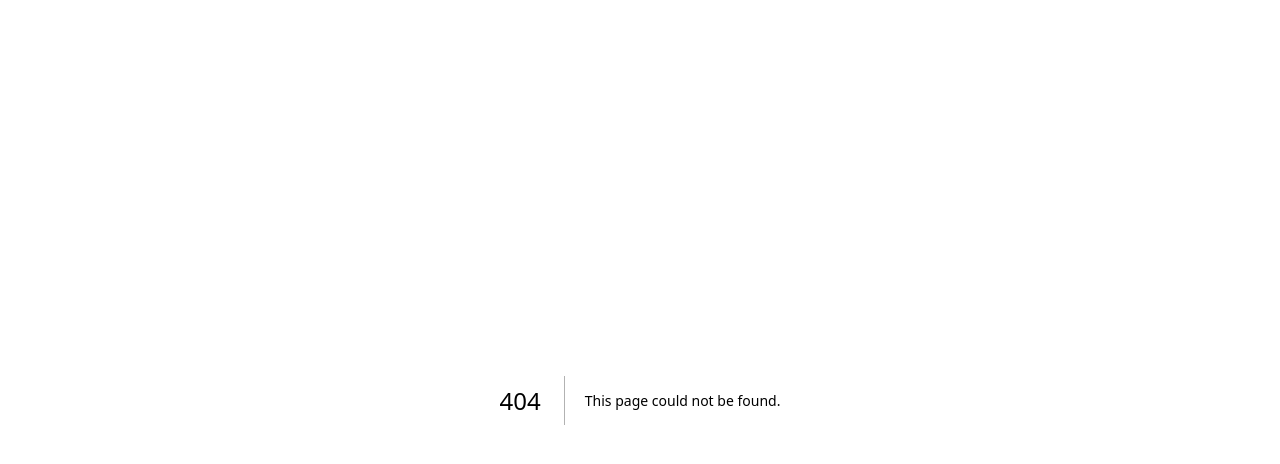
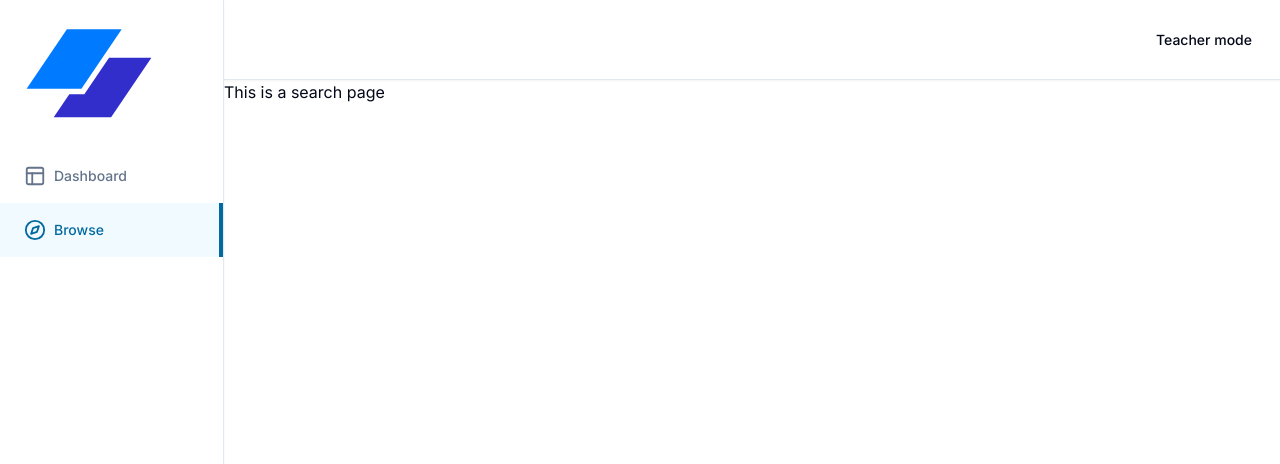
Before and after one commit to PrajwalBanakar/SwiftStudy_LMS, a Next.js app: page /search in a window 1280 px wide. Before the commit this address had no page. Shown: the top 464 px of the page. Built offline with nearby package versions, Linux system fonts and the light colour scheme.

Commit message:
added dynamic layout

```diff
--- /dev/null
+++ b/app/(dashboard)/(routes)/search/page.tsx
@@ -0,0 +1,9 @@
+const searchPage = () => {
+    return (
+        <div>
+            This is a search page
+        </div>
+     );
+}
+
+export default searchPage;
--- /dev/null
+++ b/app/(dashboard)/(routes)/teacher/analytics/page.tsx
@@ -0,0 +1,9 @@
+const AnalyticsPage = () => {
+    return (
+        <div>
+            Analytics
+        </div>
+     );
+}
+
+export default AnalyticsPage;
--- /dev/null
+++ b/app/(dashboard)/(routes)/teacher/courses/page.tsx
@@ -0,0 +1,9 @@
+const CoursesPage = () => {
+    return (
+        <div>
+            Coures page
+        </div>
+     );
+}
+
+export default CoursesPage;
--- /dev/null
+++ b/app/(dashboard)/_components/Navbar.tsx
@@ -0,0 +1,11 @@
+import { MobileSidebar } from "./mobile-sidebar"
+import { NavbarRoutes } from "@/components/navbar-routes"
+
+export const Navbar = () => {
+    return (
+        <div className="p-4 border-b h-full flex items-center bg-white shadow-sm">
+            <MobileSidebar />
+            <NavbarRoutes />
+        </div>
+    )
+}
--- a/app/(dashboard)/_components/logo.tsx
+++ b/app/(dashboard)/_components/logo.tsx
@@ -1,11 +1,15 @@
 import Image from "next/image";
+import Link from "next/link";
 
 export const Logo = () => {
     return(
+        <Link href={"/"}>
         <Image
         height={130}
         width={130}
         alt="logo"
-        src="/logoipsum-248.svg" />
+        src="/logoipsum-245.svg" />
+        </Link>
+
     )
 }
--- /dev/null
+++ b/app/(dashboard)/_components/mobile-sidebar.tsx
@@ -0,0 +1,17 @@
+import { Menu } from "lucide-react";
+
+import { Sheet, SheetContent, SheetTrigger } from "@/components/ui/sheet";
+import { Sidebar } from "./sidebar";
+
+export const MobileSidebar = () => {
+    return (
+        <Sheet>
+            <SheetTrigger className="md:hidden pr-4 hover:opacity-75 transition">
+            <Menu />
+            </SheetTrigger>
+            <SheetContent side={"left"} className="p-0 bg-white" >
+                <Sidebar />
+            </SheetContent>
+        </Sheet>
+    )
+}
--- a/app/(dashboard)/_components/sidebar-item.tsx
+++ b/app/(dashboard)/_components/sidebar-item.tsx
@@ -1,5 +1,7 @@
 "use client";
+import { cn } from "@/lib/utils";
 import { LucideIcon } from "lucide-react";
+import { usePathname, useRouter } from "next/navigation"
 
 interface SidebarItemProps {
     icon: LucideIcon;
@@ -8,13 +10,38 @@
 };
 
 export const SidebarItem = ({
-    icon,
+    icon: Icon,
     label,
     href
 }: SidebarItemProps) => {
+
+    const pathName = usePathname();
+    const router = useRouter();
+
+    const isActive = (pathName === "/" && href === "/")
+        || pathName === href
+        || pathName?.startsWith(`{$href}/`);
+
+    const onClick = () => {
+        router.push(href);
+    }
+
     return (
-        <div>
-            Sidebar item
-        </div>
+        <button onClick={onClick} type="button" className={cn(
+            "flex items-center gap-x-2 text-slate-500 text-sm font-[500] pl-6 transition-all hover:text-slate-600 hover:bg-slate-300/20",
+            isActive && "text-sky-700 bg-sky-200/20 hover:bg-sky-200/20"
+        )}>
+            <div className="flex items-center gap-x-2 py-4">
+            <Icon size={22} className={cn(
+                "text-slate-500",
+                isActive && "text-sky-700"
+            )} />
+            {label}
+            </div>
+            <div className={cn(
+                "ml-auto opacity-0 border-2 border-sky-700 h-full transition-all",
+                isActive && "opacity-100"
+            )}/>
+        </button>
     )
 }
--- a/app/(dashboard)/_components/sidebar-routes.tsx
+++ b/app/(dashboard)/_components/sidebar-routes.tsx
@@ -1,7 +1,8 @@
 "use client";
 
-import { Layout, Compass } from "lucide-react";
+import { Layout, Compass, BarChart, List } from "lucide-react";
 import { SidebarItem } from "./sidebar-item";
+import { usePathname } from "next/navigation";
 
 const guestRoutes = [
     {
@@ -16,8 +17,24 @@
     },
 ]
 
+const teacherRoutes = [
+    {
+        icon: List,
+        label: "Courses",
+        href: "/teacher/courses",
+    },
+    {
+        icon: BarChart,
+        label: "Analytics",
+        href: "/teacher/analytics",
+    },
+]
+
 export const SidebarRoutes = () => {
-    const routes = guestRoutes;
+    const pathname = usePathname()
+
+    const isTeacherPage = pathname?.includes("/teacher");
+    const routes = isTeacherPage? teacherRoutes : guestRoutes;
     return (
         <div className="flex flex-col w-full">
             {routes.map((route) => (
--- a/app/(dashboard)/layout.tsx
+++ b/app/(dashboard)/layout.tsx
@@ -1,14 +1,18 @@
 import { Sidebar } from "./_components/sidebar";
+import { Navbar } from "./_components/Navbar";
 
 const DashboardLayout = ({
     children
 }: {children : React.ReactNode }) => {
     return (
         <div className="h-full">
+            <div className="h-[80px] md:pl-56 fixed inset-y-0 w-full z-50"><Navbar /></div>
             <div className="hidden md:flex h-full w-56 flex-col fixed inset-y-0 z-50">
             <Sidebar />
             </div>
+            <main className="md:pl-56 pt-[80px] h-full">
             {children}
+            </main>
         </div>
      );
 }
--- /dev/null
+++ b/components/navbar-routes.tsx
@@ -0,0 +1,35 @@
+"use client"
+
+import { UserButton } from "@clerk/nextjs"
+import { usePathname } from "next/navigation"
+import { Button } from "./ui/button";
+import { LogOut } from "lucide-react";
+import Link from "next/link";
+
+export const NavbarRoutes = () => {
+
+    const pathname = usePathname();
+
+    const isTeacherPage = pathname?.startsWith("/teacher");
+    const isPlayerPage = pathname?.includes("/player")
+    return (
+        <div className="flex gap-x-2 ml-auto">
+            {isTeacherPage || isPlayerPage ? (
+                <Link href={"/"}>
+                <Button size={"sm"} variant={"ghost"}>
+                    <LogOut className="h-4 w-4 mr-2" />
+                    Exit
+                </Button>
+                </Link>
+            ) :
+                (
+                    <Link href={`/teacher/courses`}>
+                        <Button size={"sm"} variant={"ghost"}>
+                            Teacher mode
+                        </Button>
+                    </Link>
+                )}
+            <UserButton afterSignOutUrl="/" />
+        </div>
+    )
+}
--- /dev/null
+++ b/components/ui/sheet.tsx
@@ -0,0 +1,144 @@
+"use client"
+
+import * as React from "react"
+import * as SheetPrimitive from "@radix-ui/react-dialog"
+import { cva, type VariantProps } from "class-variance-authority"
+import { X } from "lucide-react"
+
+import { cn } from "@/lib/utils"
+
+const Sheet = SheetPrimitive.Root
+
+const SheetTrigger = SheetPrimitive.Trigger
+
+const SheetClose = SheetPrimitive.Close
+
+const SheetPortal = ({
+  className,
+  ...props
+}: SheetPrimitive.DialogPortalProps) => (
+  <SheetPrimitive.Portal className={cn(className)} {...props} />
+)
+SheetPortal.displayName = SheetPrimitive.Portal.displayName
+
+const SheetOverlay = React.forwardRef<
+  React.ElementRef<typeof SheetPrimitive.Overlay>,
+  React.ComponentPropsWithoutRef<typeof SheetPrimitive.Overlay>
+>(({ className, ...props }, ref) => (
+  <SheetPrimitive.Overlay
+    className={cn(
+      "fixed inset-0 z-50 bg-background/80 backdrop-blur-sm data-[state=open]:animate-in data-[state=closed]:animate-out data-[state=closed]:fade-out-0 data-[state=open]:fade-in-0",
+      className
+    )}
+    {...props}
+    ref={ref}
+  />
+))
+SheetOverlay.displayName = SheetPrimitive.Overlay.displayName
+
+const sheetVariants = cva(
+  "fixed z-50 gap-4 bg-background p-6 shadow-lg transition ease-in-out data-[state=open]:animate-in data-[state=closed]:animate-out data-[state=closed]:duration-300 data-[state=open]:duration-500",
+  {
+    variants: {
+      side: {
+        top: "inset-x-0 top-0 border-b data-[state=closed]:slide-out-to-top data-[state=open]:slide-in-from-top",
+        bottom:
+          "inset-x-0 bottom-0 border-t data-[state=closed]:slide-out-to-bottom data-[state=open]:slide-in-from-bottom",
+        left: "inset-y-0 left-0 h-full w-3/4 border-r data-[state=closed]:slide-out-to-left data-[state=open]:slide-in-from-left sm:max-w-sm",
+        right:
+          "inset-y-0 right-0 h-full w-3/4  border-l data-[state=closed]:slide-out-to-right data-[state=open]:slide-in-from-right sm:max-w-sm",
+      },
+    },
+    defaultVariants: {
+      side: "right",
+    },
+  }
+)
+
+interface SheetContentProps
+  extends React.ComponentPropsWithoutRef<typeof SheetPrimitive.Content>,
+    VariantProps<typeof sheetVariants> {}
+
+const SheetContent = React.forwardRef<
+  React.ElementRef<typeof SheetPrimitive.Content>,
+  SheetContentProps
+>(({ side = "right", className, children, ...props }, ref) => (
+  <SheetPortal>
+    <SheetOverlay />
+    <SheetPrimitive.Content
+      ref={ref}
+      className={cn(sheetVariants({ side }), className)}
+      {...props}
+    >
+      {children}
+      <SheetPrimitive.Close className="absolute right-4 top-4 rounded-sm opacity-70 ring-offset-background transition-opacity hover:opacity-100 focus:outline-none focus:ring-2 focus:ring-ring focus:ring-offset-2 disabled:pointer-events-none data-[state=open]:bg-secondary">
+        <X className="h-4 w-4" />
+        <span className="sr-only">Close</span>
+      </SheetPrimitive.Close>
+    </SheetPrimitive.Content>
+  </SheetPortal>
+))
+SheetContent.displayName = SheetPrimitive.Content.displayName
+
+const SheetHeader = ({
+  className,
+  ...props
+}: React.HTMLAttributes<HTMLDivElement>) => (
+  <div
+    className={cn(
+      "flex flex-col space-y-2 text-center sm:text-left",
+      className
+    )}
+    {...props}
+  />
+)
+SheetHeader.displayName = "SheetHeader"
+
+const SheetFooter = ({
+  className,
+  ...props
+}: React.HTMLAttributes<HTMLDivElement>) => (
+  <div
+    className={cn(
+      "flex flex-col-reverse sm:flex-row sm:justify-end sm:space-x-2",
+      className
+    )}
+    {...props}
+  />
+)
+SheetFooter.displayName = "SheetFooter"
+
+const SheetTitle = React.forwardRef<
+  React.ElementRef<typeof SheetPrimitive.Title>,
+  React.ComponentPropsWithoutRef<typeof SheetPrimitive.Title>
+>(({ className, ...props }, ref) => (
+  <SheetPrimitive.Title
+    ref={ref}
+    className={cn("text-lg font-semibold text-foreground", className)}
+    {...props}
+  />
+))
+SheetTitle.displayName = SheetPrimitive.Title.displayName
+
+const SheetDescription = React.forwardRef<
+  React.ElementRef<typeof SheetPrimitive.Description>,
+  React.ComponentPropsWithoutRef<typeof SheetPrimitive.Description>
+>(({ className, ...props }, ref) => (
+  <SheetPrimitive.Description
+    ref={ref}
+    className={cn("text-sm text-muted-foreground", className)}
+    {...props}
+  />
+))
+SheetDescription.displayName = SheetPrimitive.Description.displayName
+
+export {
+  Sheet,
+  SheetTrigger,
+  SheetClose,
+  SheetContent,
+  SheetHeader,
+  SheetFooter,
+  SheetTitle,
+  SheetDescription,
+}
--- a/package.json
+++ b/package.json
@@ -10,6 +10,7 @@
   },
   "dependencies": {
     "@clerk/nextjs": "^4.24.0",
+    "@radix-ui/react-dialog": "^1.0.4",
     "@radix-ui/react-slot": "^1.0.2",
     "@types/node": "20.6.3",
     "@types/react": "18.2.22",
```
Also changed, not shown: public/logoipsum-245.svg (added), 1 other file (tests, documents, lock files or other folders).
